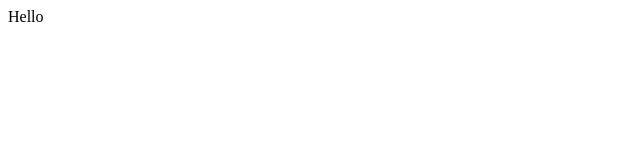
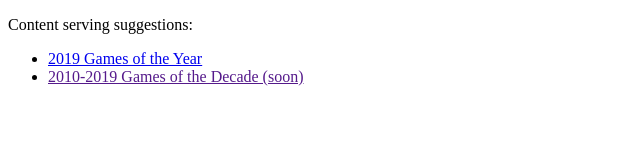
Before and after one commit to Niccus/niccus.github.io, a plain HTML site: page index.html in a window 1280 px wide. Shown: the whole page, without its empty margins (0-640 px from the left). Drawn offline with Linux system fonts and the light colour scheme.

Commit message:
Placeholder front page, stub for gotyies

```diff
--- a/index.html
+++ b/index.html
@@ -6,10 +6,16 @@
     <title>Website</title>
 </head>
 <body>
-    <div id="center"></div>
-    <script>
-        const elem = document.getElementById('center');
-        elem.innerHTML = 'Hello';
-    </script>
+    <div id="center">
+        <p>Content serving suggestions:</p>
+        <ul>
+            <li>
+                <a href="goty-2019.html" target="_self">2019 Games of the Year</a>
+            </li>
+            <li>
+                <a href="">2010-2019 Games of the Decade (soon)</a>
+            </li>
+        </ul>
+    </div>
 </body>
 </html>
```
Also changed, not shown: goty-2019.html (added, +35 -0 lines).
